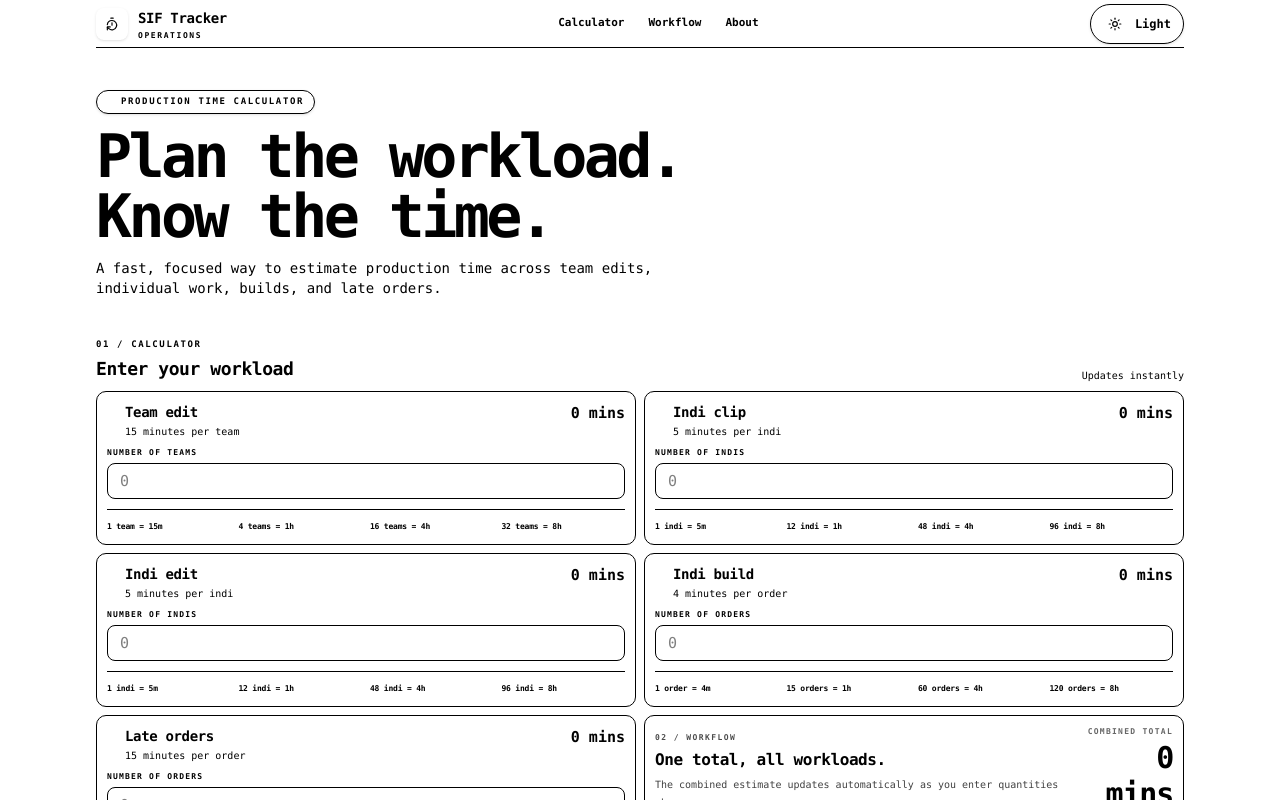
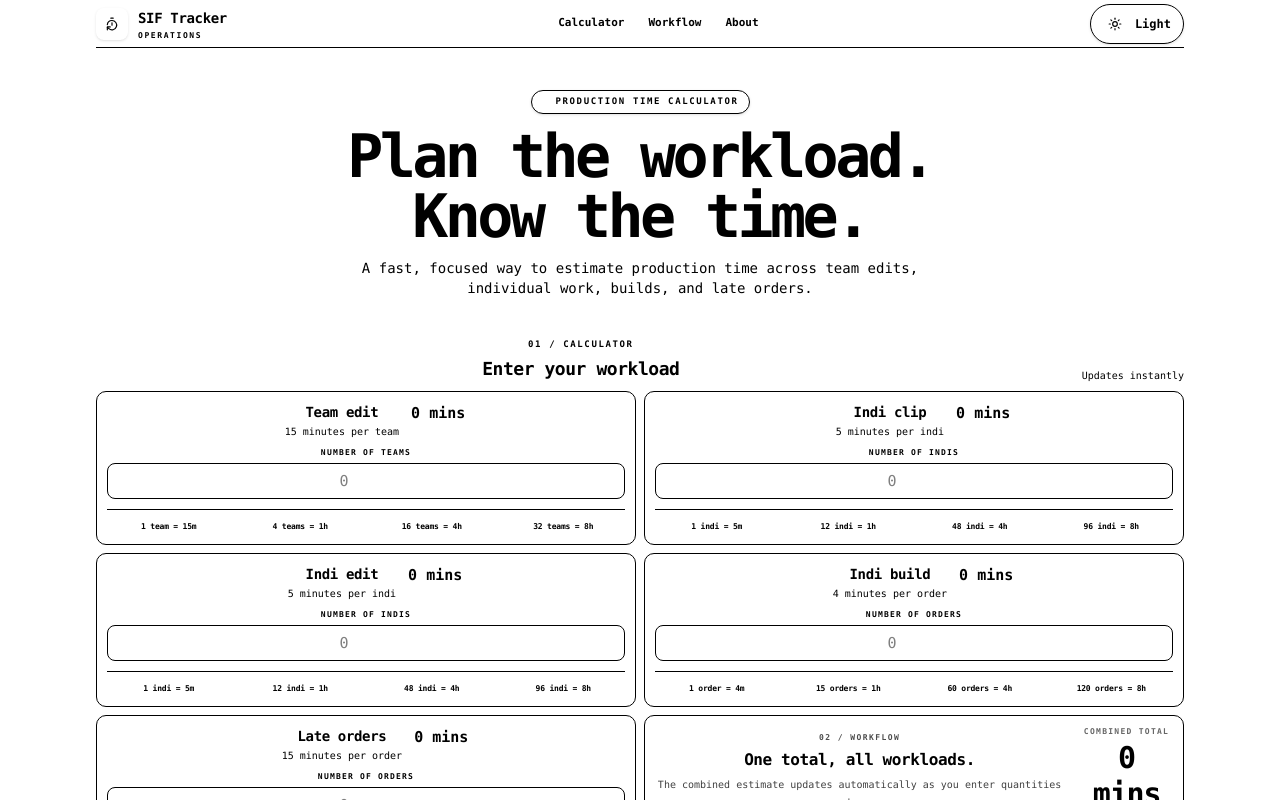
Before and after one commit to nicolelodeontv/siftracker, a Next.js app: page / in a window 1280 px wide. Built offline with nearby package versions, Linux system fonts and the light colour scheme.

Commit message:
Center SIF Tracker content without global layout overrides

```diff
--- a/app/page.tsx
+++ b/app/page.tsx
@@ -4,14 +4,7 @@ import { useMemo, useState } from 'react'
 import { ArrowUpRight, RotateCcw, TimerReset } from 'lucide-react'
 import { ThemeToggle } from '@/components/theme-toggle'
 
-type Workload = {
-  id: string
-  label: string
-  unit: string
-  minutesPerUnit: number
-  accent: string
-  examples: string[]
-}
+type Workload = { id: string; label: string; unit: string; minutesPerUnit: number; accent: string; examples: string[] }
 
 const workloads: Workload[] = [
   { id: 'teamEdit', label: 'Team edit', unit: 'teams', minutesPerUnit: 15, accent: 'var(--chart-1)', examples: ['1 team = 15m', '4 teams = 1h', '16 teams = 4h', '32 teams = 8h'] },
@@ -31,9 +24,7 @@ function formatDuration(totalMinutes: number) {
 }
 
 export default function Page() {
-  const [values, setValues] = useState<Record<string, string>>(
-    Object.fromEntries(workloads.map((workload) => [workload.id, ''])),
-  )
+  const [values, setValues] = useState<Record<string, string>>(Object.fromEntries(workloads.map((workload) => [workload.id, ''])))
 
   function calculateValue(value: string): number | null {
     const normalized = value.replace(/\s+/g, '')
@@ -79,24 +70,17 @@ export default function Page() {
       const roundedResult = Number.isInteger(result) ? result : Number(result.toFixed(2))
       if (declaredTotal !== undefined && Number(declaredTotal) !== roundedResult) return null
       return roundedResult
-    } catch {
-      return null
-    }
+    } catch { return null }
   }
 
-  const totalMinutes = useMemo(
-    () => workloads.reduce((total, workload) => total + (calculateValue(values[workload.id]) ?? 0) * workload.minutesPerUnit, 0),
-    [values],
-  )
+  const totalMinutes = useMemo(() => workloads.reduce((total, workload) => total + (calculateValue(values[workload.id]) ?? 0) * workload.minutesPerUnit, 0), [values])
 
   function updateValue(id: string, value: string) {
     if (!/^[\d+*/().=\s-]*$/.test(value)) return
     setValues((current) => ({ ...current, [id]: value }))
   }
 
-  function reset() {
-    setValues(Object.fromEntries(workloads.map((workload) => [workload.id, ''])))
-  }
+  function reset() { setValues(Object.fromEntries(workloads.map((workload) => [workload.id, '']))) }
 
   return (
     <main className="min-h-screen overflow-hidden bg-background text-foreground">
@@ -107,52 +91,48 @@ export default function Page() {
             <div className="flex size-8 items-center justify-center rounded-lg bg-primary text-primary-foreground shadow-sm"><TimerReset className="size-3.5" aria-hidden="true" /></div>
             <div className="leading-none"><span className="block text-sm font-bold tracking-tight">SIF Tracker</span><span className="mt-1 block text-[8px] font-semibold uppercase tracking-[0.2em] text-muted-foreground">Operations</span></div>
           </div>
-          <div className="hidden items-center gap-6 text-[11px] font-semibold text-muted-foreground md:flex">
-            <a href="#calculator" className="text-foreground transition hover:text-primary">Calculator</a>
-            <a href="#workflow" className="transition hover:text-foreground">Workflow</a>
-            <a href="#about" className="transition hover:text-foreground">About</a>
-          </div>
+          <div className="hidden items-center gap-6 text-[11px] font-semibold text-muted-foreground md:flex"><a href="#calculator" className="text-foreground transition hover:text-primary">Calculator</a><a href="#workflow" className="transition hover:text-foreground">Workflow</a><a href="#about" className="transition hover:text-foreground">About</a></div>
           <ThemeToggle />
         </nav>
 
-        <section className="py-8 sm:py-10">
-          <div className="max-w-3xl">
+        <section className="py-8 text-center sm:py-10">
+          <div className="mx-auto max-w-3xl">
             <div className="mb-3 inline-flex items-center gap-2 rounded-full border border-border bg-card/80 px-2.5 py-1 text-[9px] font-semibold uppercase tracking-[0.18em] text-muted-foreground shadow-sm backdrop-blur"><span className="size-1.5 rounded-full bg-[var(--sif-green)]" aria-hidden="true" />Production time calculator</div>
-            <h1 className="text-balance text-4xl font-bold tracking-[-0.06em] sm:text-5xl lg:text-6xl">Plan the workload.<br /><span className="text-primary">Know the time.</span></h1>
-            <p className="mt-3 max-w-xl text-sm leading-5 text-muted-foreground">A fast, focused way to estimate production time across team edits, individual work, builds, and late orders.</p>
+            <h1 className="text-balance text-center text-4xl font-bold tracking-[-0.06em] sm:text-5xl lg:text-6xl">Plan the workload.<br /><span className="text-primary">Know the time.</span></h1>
+            <p className="mx-auto mt-3 max-w-xl text-center text-sm leading-5 text-muted-foreground">A fast, focused way to estimate production time across team edits, individual work, builds, and late orders.</p>
           </div>
         </section>
 
-        <section id="calculator" aria-labelledby="calculator-heading" className="scroll-mt-16">
+        <section id="calculator" aria-labelledby="calculator-heading" className="scroll-mt-16 text-center">
           <div className="mb-3 flex items-end justify-between gap-4">
-            <div><p className="text-[9px] font-bold uppercase tracking-[0.18em] text-muted-foreground">01 / Calculator</p><h2 id="calculator-heading" className="mt-1 text-lg font-semibold tracking-tight">Enter your workload</h2></div>
+            <div className="flex-1 text-center"><p className="text-[9px] font-bold uppercase tracking-[0.18em] text-muted-foreground">01 / Calculator</p><h2 id="calculator-heading" className="mt-1 text-lg font-semibold tracking-tight">Enter your workload</h2></div>
             <div className="font-mono text-[10px] text-muted-foreground">Updates instantly</div>
           </div>
 
           <div className="grid gap-2.5 lg:grid-cols-2">
             {workloads.map((workload) => {
               const calculated = calculateValue(values[workload.id])
-              return <article key={workload.id} className="group rounded-xl border border-border bg-card/85 p-3.5 shadow-[0_8px_28px_var(--card-shadow)] backdrop-blur transition duration-200 hover:border-primary/30">
-                <div className="flex items-start justify-between gap-3">
-                  <div className="flex items-start gap-2.5"><span className="mt-1.5 size-2 shrink-0 rounded-full" style={{ backgroundColor: workload.accent }} /><div><h3 className="text-sm font-semibold tracking-tight">{workload.label}</h3><p className="mt-0.5 text-[10px] text-muted-foreground">{workload.minutesPerUnit} minutes per {workload.unit.slice(0, -1)}</p></div></div>
+              return <article key={workload.id} className="group rounded-xl border border-border bg-card/85 p-3.5 text-center shadow-[0_8px_28px_var(--card-shadow)] backdrop-blur transition duration-200 hover:border-primary/30">
+                <div className="flex items-start justify-center gap-3">
+                  <div className="flex items-start justify-center gap-2.5 text-center"><span className="mt-1.5 size-2 shrink-0 rounded-full" style={{ backgroundColor: workload.accent }} /><div><h3 className="text-sm font-semibold tracking-tight">{workload.label}</h3><p className="mt-0.5 text-[10px] text-muted-foreground">{workload.minutesPerUnit} minutes per {workload.unit.slice(0, -1)}</p></div></div>
                   <output aria-live="polite" className="font-mono text-[15px] font-bold tabular-nums" style={{ color: workload.accent }}>{formatDuration((calculated ?? 0) * workload.minutesPerUnit)}</output>
                 </div>
-                <label className="mt-3 block"><span className="mb-1 block text-[8px] font-bold uppercase tracking-[0.15em] text-muted-foreground">Number of {workload.unit}</span><div className="relative"><input type="text" inputMode="numeric" value={values[workload.id]} onChange={(event) => updateValue(workload.id, event.target.value)} aria-label={`${workload.label} ${workload.unit}`} placeholder="0" className="h-11 w-full rounded-lg border border-input bg-background/70 px-3 pr-14 font-mono text-[15px] font-medium tabular-nums outline-none transition placeholder:text-muted-foreground/40 focus:border-primary focus:ring-4 focus:ring-primary/10" />{calculated !== null && <output className="pointer-events-none absolute inset-y-0 right-3 flex items-center font-mono text-[15px] font-semibold tabular-nums text-muted-foreground" aria-label="Calculated result">{calculated}</output>}</div></label>
-                <div className="mt-2.5 grid grid-cols-2 gap-x-2 gap-y-1 border-t border-border pt-2.5 sm:grid-cols-4">{workload.examples.map((example) => <span key={example} className="font-mono text-[8px] font-semibold leading-3.5 tracking-tight text-muted-foreground transition group-hover:text-foreground">{example}</span>)}</div>
+                <label className="mt-3 block"><span className="mb-1 block text-[8px] font-bold uppercase tracking-[0.15em] text-muted-foreground">Number of {workload.unit}</span><div className="relative"><input type="text" inputMode="numeric" value={values[workload.id]} onChange={(event) => updateValue(workload.id, event.target.value)} aria-label={`${workload.label} ${workload.unit}`} placeholder="0" className="h-11 w-full rounded-lg border border-input bg-background/70 px-3 pr-14 text-center font-mono text-[15px] font-medium tabular-nums outline-none transition placeholder:text-muted-foreground/40 focus:border-primary focus:ring-4 focus:ring-primary/10" />{calculated !== null && <output className="pointer-events-none absolute inset-y-0 right-3 flex items-center font-mono text-[15px] font-semibold tabular-nums text-muted-foreground" aria-label="Calculated result">{calculated}</output>}</div></label>
+                <div className="mt-2.5 grid grid-cols-2 gap-x-2 gap-y-1 border-t border-border pt-2.5 sm:grid-cols-4">{workload.examples.map((example) => <span key={example} className="text-center font-mono text-[8px] font-semibold leading-3.5 tracking-tight text-muted-foreground transition group-hover:text-foreground">{example}</span>)}</div>
               </article>
             })}
 
-            <section id="workflow" className="scroll-mt-16 rounded-xl border border-primary/15 bg-primary p-4 text-primary-foreground shadow-[0_12px_40px_var(--primary-shadow)] sm:p-5">
-              <div className="flex flex-col gap-4 sm:flex-row sm:items-end sm:justify-between">
-                <div className="max-w-md"><p className="text-[8px] font-bold uppercase tracking-[0.18em] opacity-70">02 / Workflow</p><h3 className="mt-1 text-base font-semibold tracking-tight">One total, all workloads.</h3><p className="mt-1 text-[10px] leading-4.5 opacity-75">The combined estimate updates automatically as you enter quantities above.</p></div>
-                <div className="sm:text-right"><span className="block text-[8px] font-bold uppercase tracking-[0.16em] opacity-60">Combined total</span><strong className="mt-0.5 block font-mono text-2xl font-bold tracking-[-0.04em] tabular-nums sm:text-3xl">{formatDuration(totalMinutes)}</strong></div>
+            <section id="workflow" className="scroll-mt-16 rounded-xl border border-primary/15 bg-primary p-4 text-center text-primary-foreground shadow-[0_12px_40px_var(--primary-shadow)] sm:p-5">
+              <div className="flex flex-col items-center justify-center gap-4 sm:flex-row sm:items-end sm:justify-center">
+                <div className="max-w-md text-center"><p className="text-[8px] font-bold uppercase tracking-[0.18em] opacity-70">02 / Workflow</p><h3 className="mt-1 text-base font-semibold tracking-tight">One total, all workloads.</h3><p className="mt-1 text-[10px] leading-4.5 opacity-75">The combined estimate updates automatically as you enter quantities above.</p></div>
+                <div className="text-center"><span className="block text-[8px] font-bold uppercase tracking-[0.16em] opacity-60">Combined total</span><strong className="mt-0.5 block font-mono text-2xl font-bold tracking-[-0.04em] tabular-nums sm:text-3xl">{formatDuration(totalMinutes)}</strong></div>
               </div>
             </section>
           </div>
         </section>
 
-        <section id="about" className="mt-5 scroll-mt-16 border-y border-border py-4 sm:flex sm:items-center sm:justify-between sm:gap-5"><div><p className="text-[8px] font-bold uppercase tracking-[0.18em] text-muted-foreground">03 / About</p><p className="mt-1 max-w-xl text-[10px] leading-4 text-muted-foreground">Built as a simple internal production planning tool. Type numbers or expressions such as <span className="font-mono text-foreground">4*3</span> directly into any field.</p></div><button type="button" onClick={reset} className="mt-3 inline-flex shrink-0 items-center justify-center gap-1.5 rounded-full border border-border bg-card px-3 py-1.5 text-[10px] font-semibold transition hover:bg-accent focus-visible:outline-none focus-visible:ring-2 focus-visible:ring-ring sm:mt-0"><RotateCcw className="size-3" aria-hidden="true" />Reset all<ArrowUpRight className="size-3 opacity-50" aria-hidden="true" /></button></section>
-        <footer className="flex flex-col gap-1 py-4 text-[8px] font-semibold uppercase tracking-[0.16em] text-muted-foreground sm:flex-row sm:items-center sm:justify-between"><span>SIF Tracker</span><span>Created by Nicole</span></footer>
+        <section id="about" className="mt-5 scroll-mt-16 border-y border-border py-4 text-center sm:flex sm:items-center sm:justify-center sm:gap-5"><div className="text-center"><p className="text-[8px] font-bold uppercase tracking-[0.18em] text-muted-foreground">03 / About</p><p className="mx-auto mt-1 max-w-xl text-[10px] leading-4 text-muted-foreground">Built as a simple internal production planning tool. Type numbers or expressions such as <span className="font-mono text-foreground">4*3</span> directly into any field.</p></div><button type="button" onClick={reset} className="mt-3 inline-flex shrink-0 items-center justify-center gap-1.5 rounded-full border border-border bg-card px-3 py-1.5 text-[10px] font-semibold transition hover:bg-accent focus-visible:outline-none focus-visible:ring-2 focus-visible:ring-ring sm:mt-0"><RotateCcw className="size-3" aria-hidden="true" />Reset all<ArrowUpRight className="size-3 opacity-50" aria-hidden="true" /></button></section>
+        <footer className="flex flex-col items-center justify-center gap-1 py-4 text-center text-[8px] font-semibold uppercase tracking-[0.16em] text-muted-foreground sm:flex-row sm:gap-8"><span>SIF Tracker</span><span>Created by Nicole</span></footer>
       </div>
     </main>
   )
```
